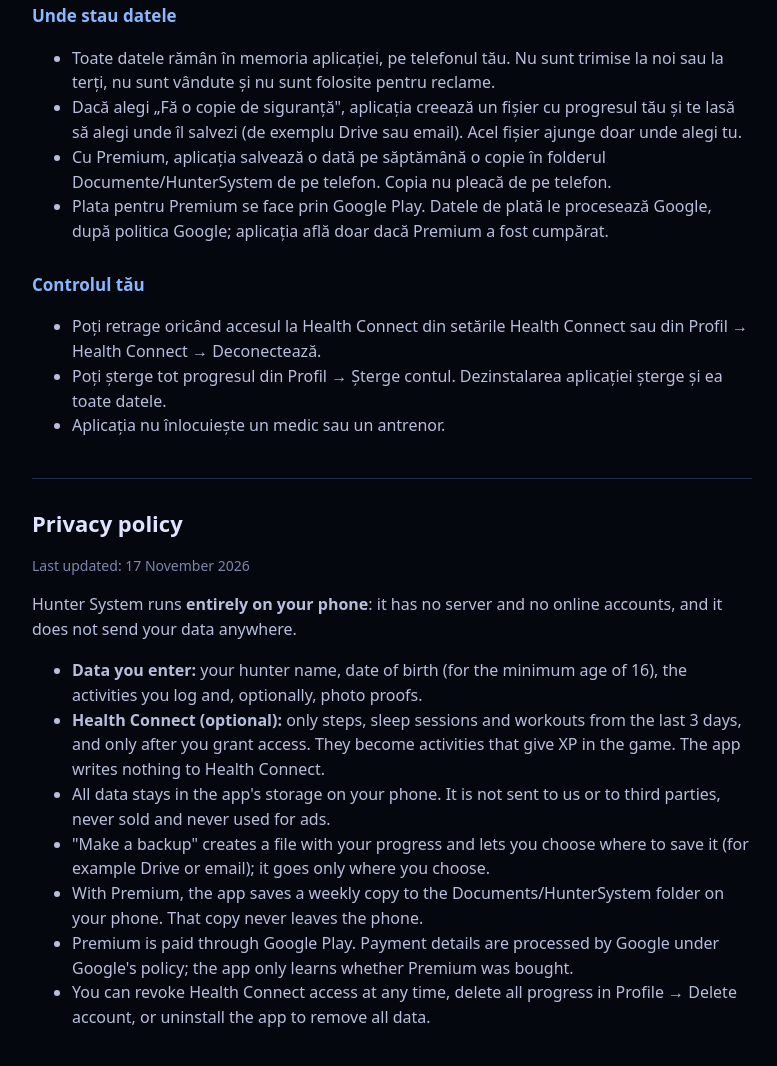
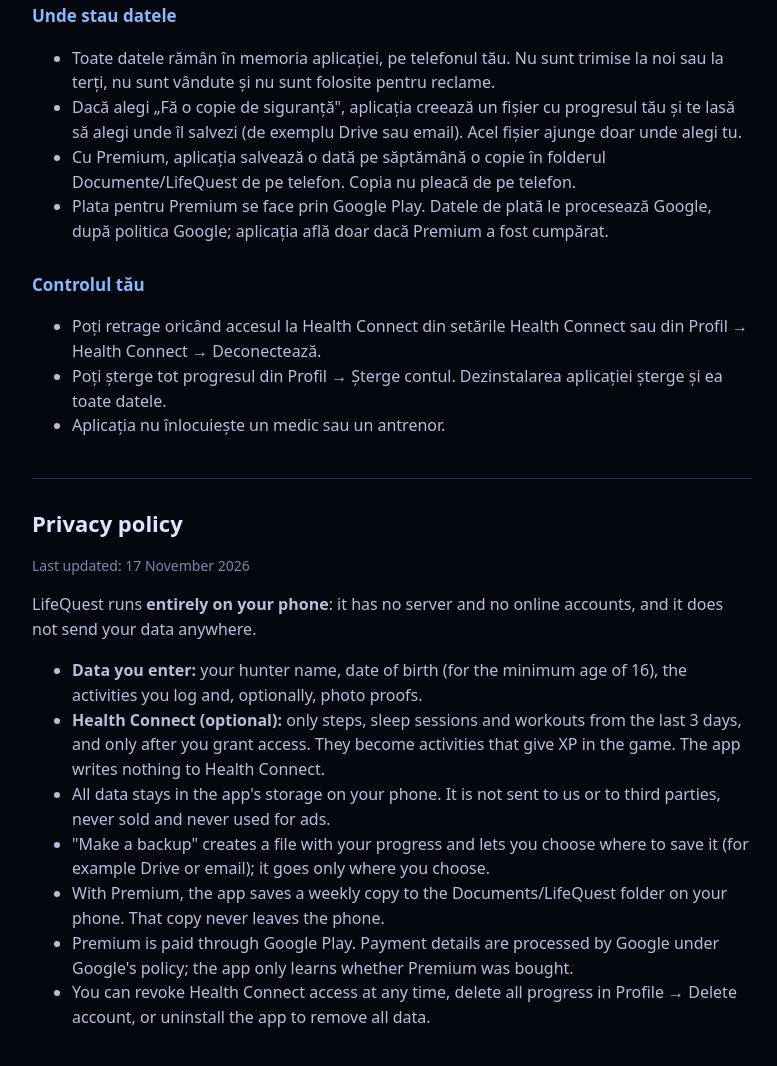
Before and after one commit to NeacsuClaudiu/hunter-system-privacy, a plain HTML site: page index.html in a window 1280 px wide. Shown: the part 390-1456 px from the top of the page, without its empty margins (248-1025 px from the left). Drawn offline with Linux system fonts and the light colour scheme.

Commit message:
Rename the app to LifeQuest
Co-Authored-By: Claude Opus 5.5 <noreply@anthropic.com>

```diff
--- a/index.html
+++ b/index.html
@@ -3,7 +3,7 @@
 <head>
 <meta charset="utf-8" />
 <meta name="viewport" content="width=device-width, initial-scale=1" />
-<title>Hunter System · Confidențialitate</title>
+<title>LifeQuest · Confidențialitate</title>
 <style>
   body { margin: 0; padding: 20px 16px 40px; font: 16px/1.55 system-ui, sans-serif; background: #05070f; color: #dfe4ff; }
   main { max-width: 720px; margin: 0 auto; }
@@ -16,7 +16,7 @@
 <main>
 <h1>Politica de confidențialitate</h1>
 <p class="date">Ultima actualizare: 17 noiembrie 2026</p>
-<p>Hunter System transformă activitățile tale reale în progres într-un joc. Aplicația funcționează <b>complet pe telefonul tău</b>: nu are server, nu are conturi online și nu trimite datele tale nicăieri.</p>
+<p>LifeQuest transformă activitățile tale reale în progres într-un joc. Aplicația funcționează <b>complet pe telefonul tău</b>: nu are server, nu are conturi online și nu trimite datele tale nicăieri.</p>
 
 <h2>Ce date folosește</h2>
 <ul>
@@ -28,7 +28,7 @@
 <ul>
   <li>Toate datele rămân în memoria aplicației, pe telefonul tău. Nu sunt trimise la noi sau la terți, nu sunt vândute și nu sunt folosite pentru reclame.</li>
   <li>Dacă alegi „Fă o copie de siguranță", aplicația creează un fișier cu progresul tău și te lasă să alegi unde îl salvezi (de exemplu Drive sau email). Acel fișier ajunge doar unde alegi tu.</li>
-  <li>Cu Premium, aplicația salvează o dată pe săptămână o copie în folderul Documente/HunterSystem de pe telefon. Copia nu pleacă de pe telefon.</li>
+  <li>Cu Premium, aplicația salvează o dată pe săptămână o copie în folderul Documente/LifeQuest de pe telefon. Copia nu pleacă de pe telefon.</li>
   <li>Plata pentru Premium se face prin Google Play. Datele de plată le procesează Google, după politica Google; aplicația află doar dacă Premium a fost cumpărat.</li>
 </ul>
 
@@ -42,13 +42,13 @@
 <div class="en">
 <h1>Privacy policy</h1>
 <p class="date">Last updated: 17 November 2026</p>
-<p>Hunter System runs <b>entirely on your phone</b>: it has no server and no online accounts, and it does not send your data anywhere.</p>
+<p>LifeQuest runs <b>entirely on your phone</b>: it has no server and no online accounts, and it does not send your data anywhere.</p>
 <ul>
   <li><b>Data you enter:</b> your hunter name, date of birth (for the minimum age of 16), the activities you log and, optionally, photo proofs.</li>
   <li><b>Health Connect (optional):</b> only steps, sleep sessions and workouts from the last 3 days, and only after you grant access. They become activities that give XP in the game. The app writes nothing to Health Connect.</li>
   <li>All data stays in the app's storage on your phone. It is not sent to us or to third parties, never sold and never used for ads.</li>
   <li>"Make a backup" creates a file with your progress and lets you choose where to save it (for example Drive or email); it goes only where you choose.</li>
-  <li>With Premium, the app saves a weekly copy to the Documents/HunterSystem folder on your phone. That copy never leaves the phone.</li>
+  <li>With Premium, the app saves a weekly copy to the Documents/LifeQuest folder on your phone. That copy never leaves the phone.</li>
   <li>Premium is paid through Google Play. Payment details are processed by Google under Google's policy; the app only learns whether Premium was bought.</li>
   <li>You can revoke Health Connect access at any time, delete all progress in Profile → Delete account, or uninstall the app to remove all data.</li>
 </ul>
```
